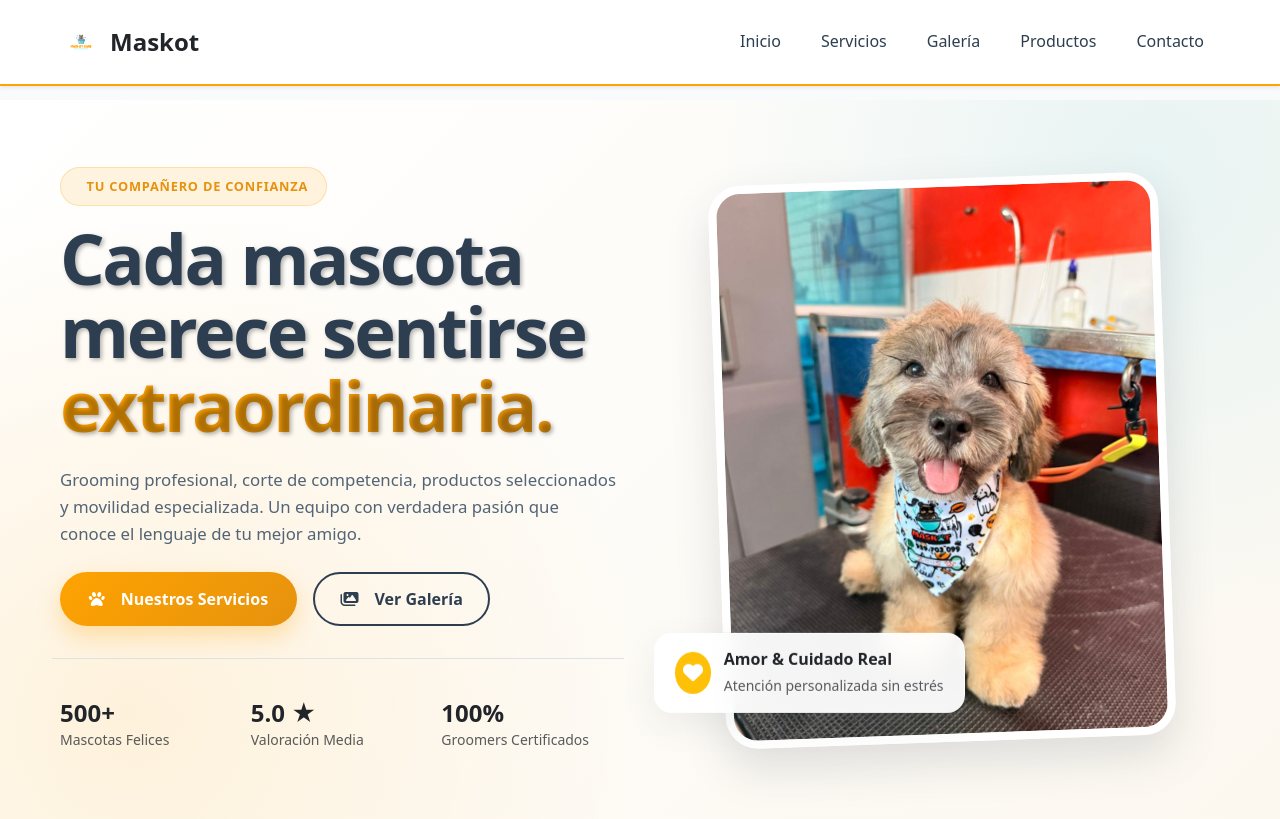
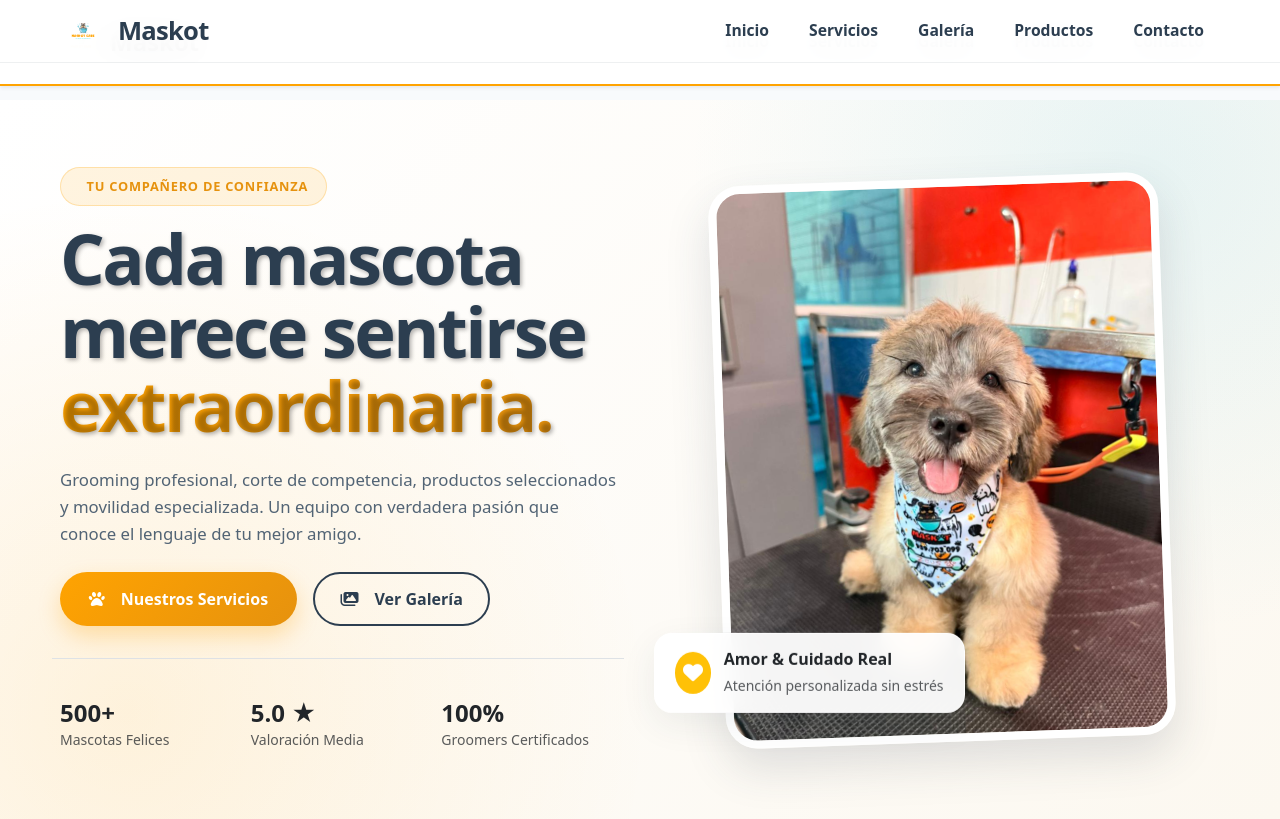
Before and after one commit to IgnacioAlP/MASKOT, a Flask app: template templates/index.html in a window 1280 px wide. Shown: the top 819 px of the page. Run offline with Flask 2, Linux system fonts and the light colour scheme; the template is opened without the code that fills it, so the values that code supplies are empty.

Commit message:
landing 1.7

```diff
--- a/templates/index.html
+++ b/templates/index.html
@@ -33,10 +33,64 @@
         color: var(--maskot-ink);
         font-family: system-ui, -apple-system, "Segoe UI", Roboto, sans-serif;
         overflow-x: hidden;
+        padding-top: 80px;
     }
 
     /* ==========================================================================
-       2. HERO SECTION
+       2. NAVBAR FLOTANTE CON LOGO OCULTO HACIA LOGIN
+       ========================================================================== */
+    .maskot-glass-nav {
+        background: rgba(255, 255, 255, 0.92) !important;
+        backdrop-filter: blur(16px);
+        -webkit-backdrop-filter: blur(16px);
+        border-bottom: 1px solid var(--maskot-line);
+        transition: var(--maskot-transition);
+        z-index: 1050;
+    }
+
+    .maskot-brand-stealth {
+        display: flex;
+        align-items: center;
+        gap: 0.75rem;
+        text-decoration: none !important;
+        cursor: pointer;
+    }
+
+    .maskot-brand-logo {
+        height: 46px;
+        width: auto;
+        object-fit: contain;
+        transition: var(--maskot-transition);
+    }
+
+    .maskot-brand-stealth:hover .maskot-brand-logo {
+        transform: scale(1.06) rotate(-3deg);
+    }
+
+    .maskot-brand-title {
+        color: var(--maskot-ink);
+        font-weight: 800;
+        font-size: 1.6rem;
+        letter-spacing: -0.03em;
+    }
+
+    .maskot-nav-link {
+        color: var(--maskot-ink) !important;
+        font-weight: 600;
+        font-size: 0.98rem;
+        padding: 0.5rem 1rem !important;
+        border-radius: 999px;
+        transition: var(--maskot-transition);
+    }
+
+    .maskot-nav-link:hover,
+    .maskot-nav-link:focus {
+        color: var(--maskot-orange-dark) !important;
+        background: var(--maskot-orange-soft);
+    }
+
+    /* ==========================================================================
+       3. HERO SECTION
        ========================================================================== */
     .maskot-hero {
         min-height: calc(100vh - 80px);
@@ -168,7 +222,7 @@
     }
 
     /* ==========================================================================
-       3. CARDS DE SERVICIOS (ENCUADRE OPTIMIZADO SUPERIOR)
+       4. CARDS DE SERVICIOS (ENCUADRE PERFECTO SUPERIOR DE MASCOTAS)
        ========================================================================== */
     .services-section,
     .products-section,
@@ -197,6 +251,7 @@
         border-color: rgba(255, 163, 1, 0.4);
     }
 
+    /* Ajuste de encuadre superior (object-position: top center) para evitar cortar la cabeza */
     .card-img-wrapper {
         position: relative;
         width: 100%;
@@ -234,7 +289,7 @@
     }
 
     /* ==========================================================================
-       4. ÁLBUM DE FOTOS / GALERÍA INTERACTIVA
+       5. ÁLBUM DE FOTOS / GALERÍA INTERACTIVA
        ========================================================================== */
     .gallery-filter-btn {
         background: #ffffff;
@@ -317,6 +372,7 @@
         margin-bottom: 0.4rem;
     }
 
+    /* Carrusel Continuo de Galería Superior */
     .infinite-marquee-wrapper {
         overflow: hidden;
         white-space: nowrap;
@@ -354,7 +410,7 @@
     }
 
     /* ==========================================================================
-       5. CONTACTO & TARJETAS
+       6. CONTACTO & TARJETAS
        ========================================================================== */
     .contact-card {
         background: linear-gradient(135deg, #ffffff 0%, #fff7e8 100%);
@@ -364,6 +420,7 @@
         box-shadow: var(--maskot-shadow-hover);
     }
 
+    /* Keyframes */
     @keyframes floatAnimation {
 
         0%,
@@ -400,6 +457,36 @@
 {% endblock %}
 
 {% block content %}
+
+<!-- ==========================================================================
+     NAVBAR PRINCIPAL CON LOGO OCULTO HACIA LOGIN
+     ========================================================================== -->
+<nav class="navbar navbar-expand-lg maskot-glass-nav fixed-top py-2">
+    <div class="container">
+        <!-- Logo de MASKOT como botón oculto hacia /login -->
+        <a class="maskot-brand-stealth" href="{{ url_for('login') }}" title="Maskot Petshop">
+            <img src="{{ url_for('static', filename='img/LOGOTIPO EDITABLE MASKOT_Mesa de trabajo 1 copia.png') }}"
+                alt="Maskot Petshop" class="maskot-brand-logo"
+                onerror="this.onerror=null;this.src='/static/img/LOGOTIPO%20EDITABLE%20MASKOT_Mesa%20de%20trabajo%201%20copia.png';">
+            <span class="maskot-brand-title">Maskot</span>
+        </a>
+
+        <button class="navbar-toggler border-0 shadow-none" type="button" data-bs-toggle="collapse"
+            data-bs-target="#maskotNavbar">
+            <span class="navbar-toggler-icon"></span>
+        </button>
+
+        <div class="collapse navbar-collapse" id="maskotNavbar">
+            <ul class="navbar-nav ms-auto mb-2 mb-lg-0 gap-lg-2 text-center">
+                <li class="nav-item"><a class="nav-link maskot-nav-link" href="#inicio">Inicio</a></li>
+                <li class="nav-item"><a class="nav-link maskot-nav-link" href="#servicios">Servicios</a></li>
+                <li class="nav-item"><a class="nav-link maskot-nav-link" href="#galeria">Galería</a></li>
+                <li class="nav-item"><a class="nav-link maskot-nav-link" href="#productos">Productos</a></li>
+                <li class="nav-item"><a class="nav-link maskot-nav-link" href="#contacto">Contacto</a></li>
+            </ul>
+        </div>
+    </div>
+</nav>
 
 <!-- ==========================================================================
      1. HERO SECTION
@@ -532,7 +619,7 @@
 </section>
 
 <!-- ==========================================================================
-     3. SERVICIOS DESTACADOS
+     3. SERVICIOS DESTACADOS (IMÁGENES ADAPTADAS DE MANERA VISIBLE)
      ========================================================================== -->
 <section id="servicios" class="services-section" data-reveal>
     <div class="container">
```
